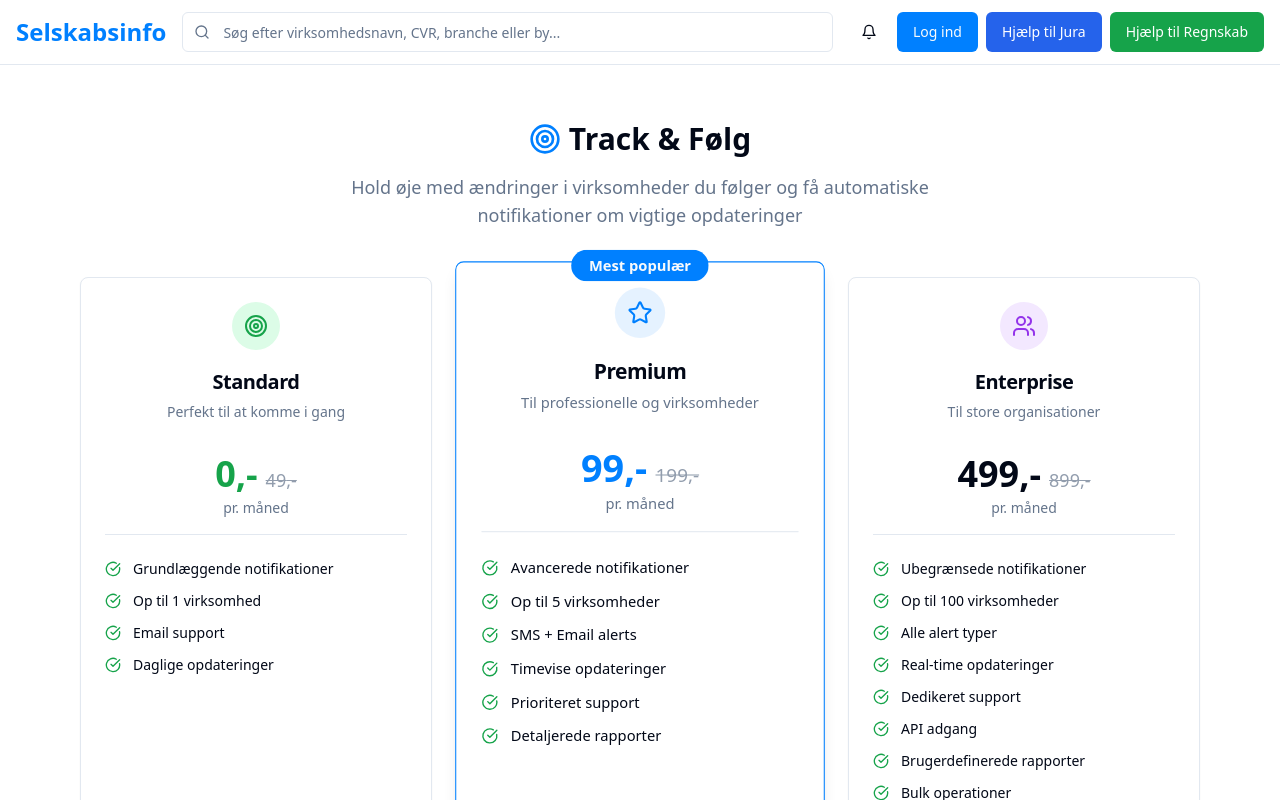
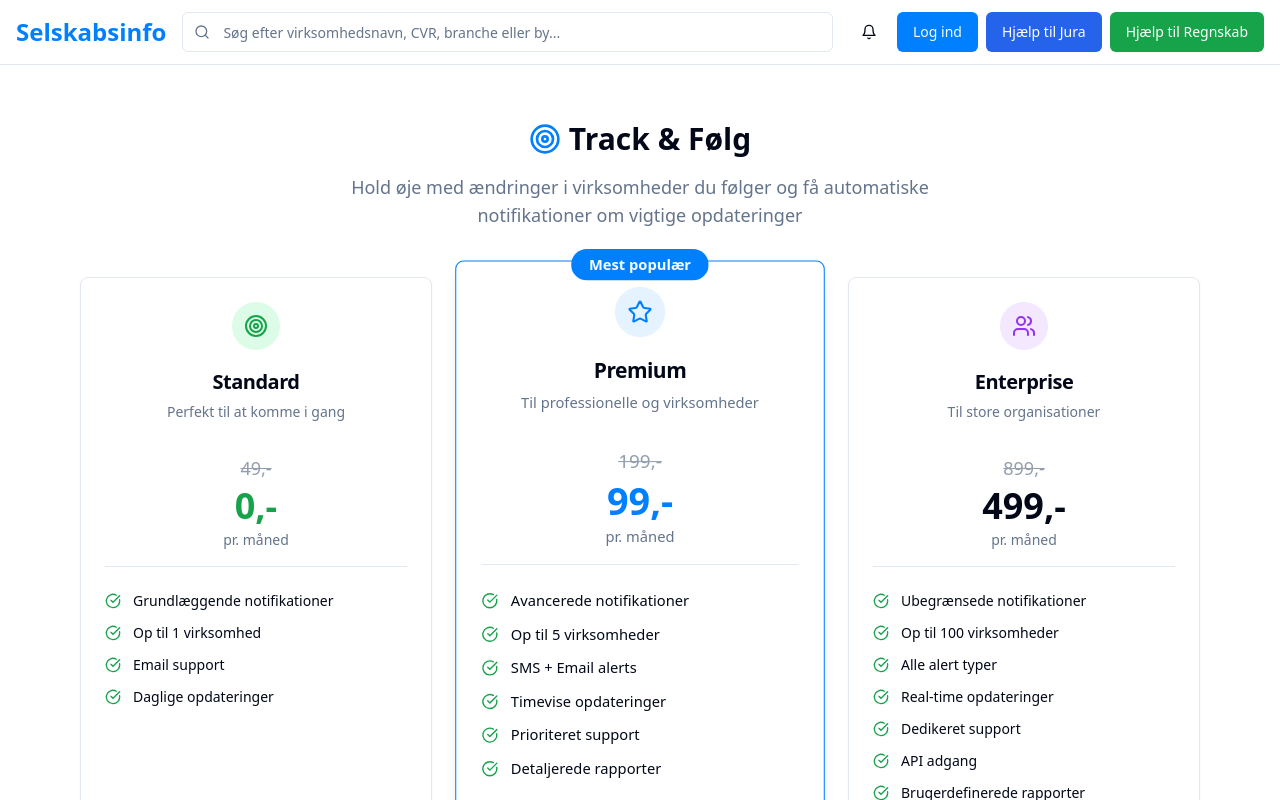
Before and after one commit to Marcximus/dansk-firma-finder, a React (Vite) app: page /track-foelg in a window 1280 px wide. Shown: the top 800 px of the page. Built offline with nearby package versions, Linux system fonts and the light colour scheme.

Commit message:
Adjust price positioning

```diff
--- a/src/pages/TrackFoelgPage.tsx
+++ b/src/pages/TrackFoelgPage.tsx
@@ -135,9 +135,9 @@ const TrackFoelgPage: React.FC = () => {
               </CardHeader>
               <CardContent className="pt-4 flex flex-col flex-grow">
                 <div className="text-center mb-6 pb-4 border-b border-border">
-                  <div className="flex items-baseline justify-center gap-2 mb-1">
+                  <div className="mb-1">
+                    <div className="text-lg text-muted-foreground line-through opacity-70 mb-1">{SUBSCRIPTION_TIERS.standard.originalPrice},-</div>
                     <div className="text-4xl font-bold text-green-600">{SUBSCRIPTION_TIERS.standard.price},-</div>
-                    <div className="text-lg text-muted-foreground line-through opacity-70">{SUBSCRIPTION_TIERS.standard.originalPrice},-</div>
                   </div>
                   <div className="text-sm text-muted-foreground">pr. måned</div>
                 </div>
@@ -190,9 +190,9 @@ const TrackFoelgPage: React.FC = () => {
               </CardHeader>
               <CardContent className="pt-4 flex flex-col flex-grow">
                 <div className="text-center mb-6 pb-4 border-b border-border">
-                  <div className="flex items-baseline justify-center gap-2 mb-1">
+                  <div className="mb-1">
+                    <div className="text-lg text-muted-foreground line-through opacity-70 mb-1">{SUBSCRIPTION_TIERS.premium.originalPrice},-</div>
                     <div className="text-4xl font-bold text-primary">{SUBSCRIPTION_TIERS.premium.price},-</div>
-                    <div className="text-lg text-muted-foreground line-through opacity-70">{SUBSCRIPTION_TIERS.premium.originalPrice},-</div>
                   </div>
                   <div className="text-sm text-muted-foreground">pr. måned</div>
                 </div>
@@ -239,9 +239,9 @@ const TrackFoelgPage: React.FC = () => {
               </CardHeader>
               <CardContent className="pt-4 flex flex-col flex-grow">
                 <div className="text-center mb-6 pb-4 border-b border-border">
-                  <div className="flex items-baseline justify-center gap-2 mb-1">
+                  <div className="mb-1">
+                    <div className="text-lg text-muted-foreground line-through opacity-70 mb-1">{SUBSCRIPTION_TIERS.enterprise.originalPrice},-</div>
                     <div className="text-4xl font-bold">{SUBSCRIPTION_TIERS.enterprise.price},-</div>
-                    <div className="text-lg text-muted-foreground line-through opacity-70">{SUBSCRIPTION_TIERS.enterprise.originalPrice},-</div>
                   </div>
                   <div className="text-sm text-muted-foreground">pr. måned</div>
                 </div>
```
